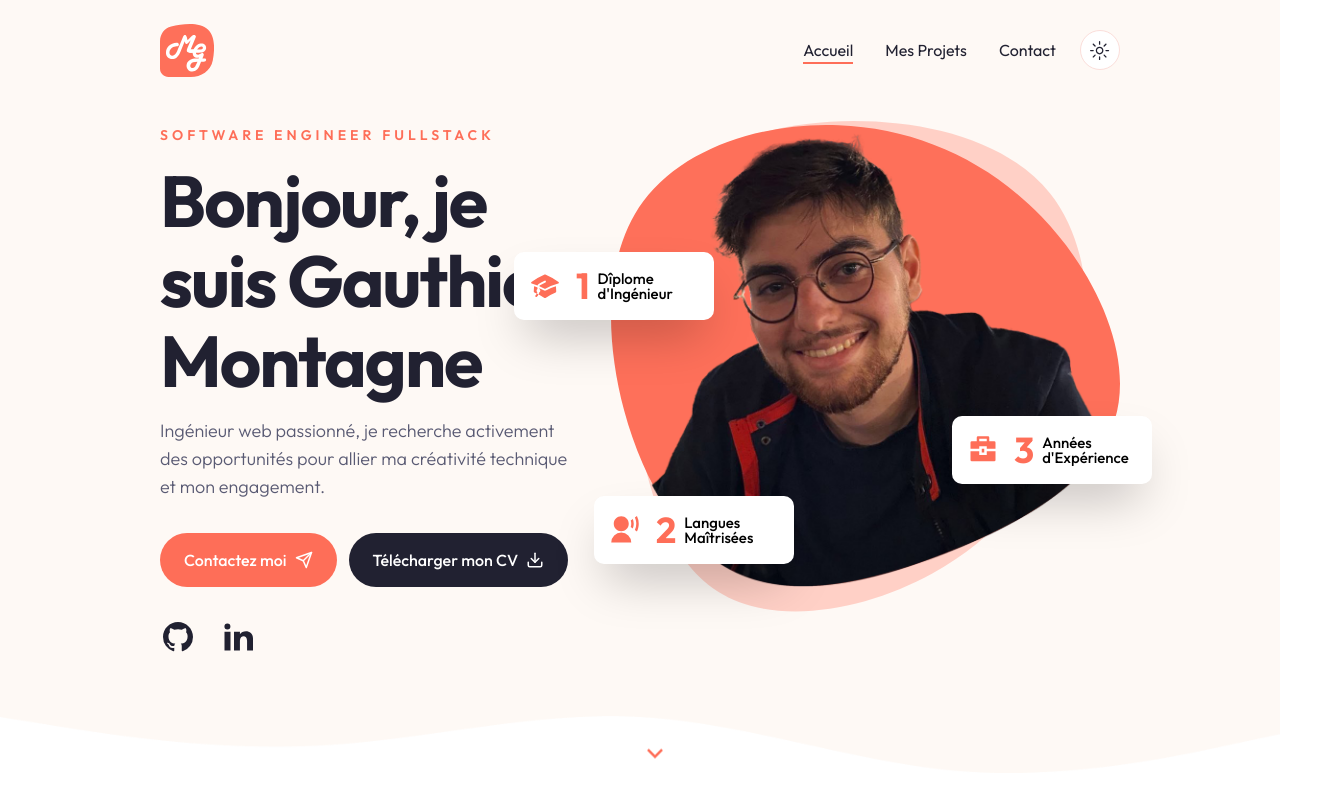
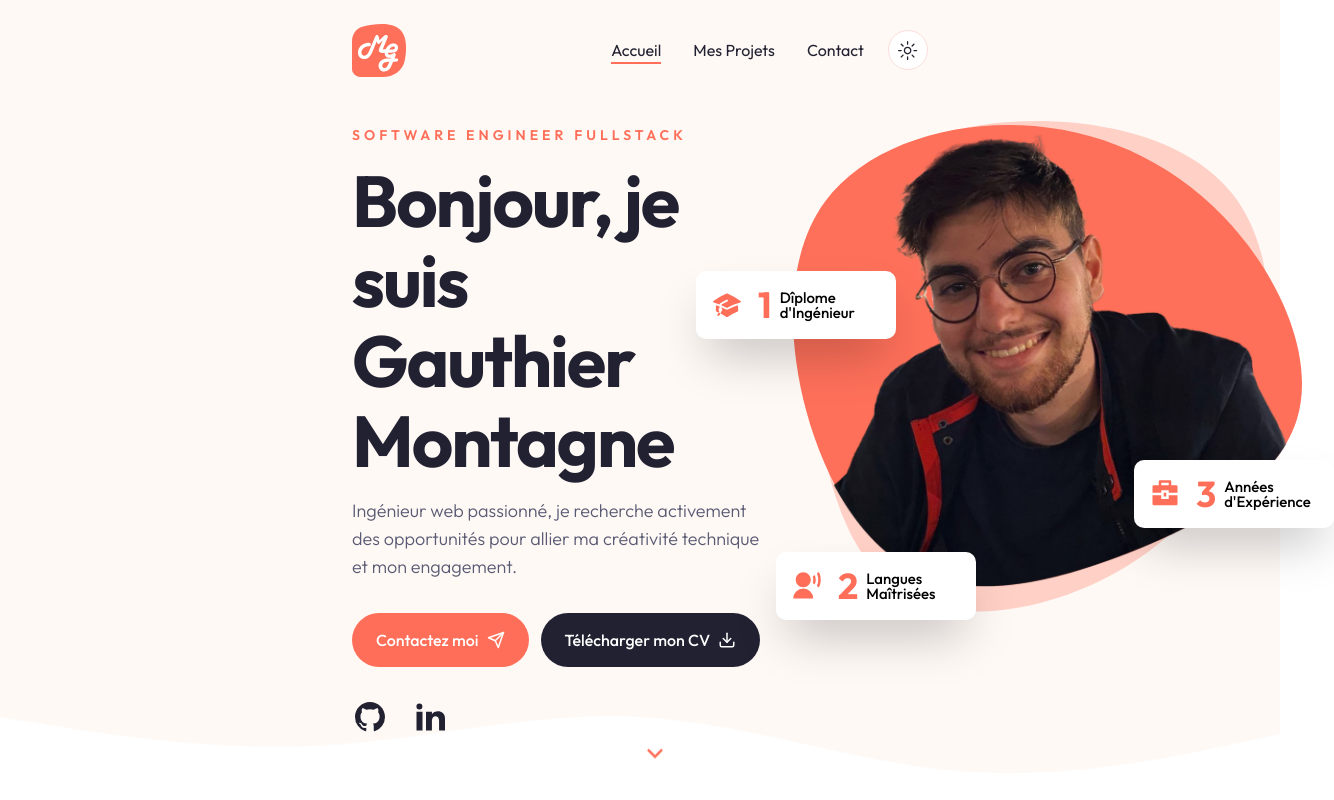
Before and after one commit to Onijjam/portfolio-web-v1, a Next.js app: page / in a window 1280 px wide. Shown: the top 800 px of the page, 1334 px wide, since content can reach past the window. Built offline with nearby package versions, Linux system fonts and the light colour scheme.

Commit message:
Update : Modification du container tailwind pour une meilleure gestion des devices

```diff
--- a/components/Work.jsx
+++ b/components/Work.jsx
@@ -41,7 +41,7 @@ const Work = () => {
                     </Link>
                 </div>
                 {/*Slider*/}
-                <div className={'xl:max-w-[1000px] xl:absolute right-0 top-0'}>
+                <div className={'xl:max-w-[900px] xl:absolute right-0 top-0'}>
                     <Swiper className={'h-[480px]'} slidesPerView={1} breakpoints={{640: {
                         slidesPerView: 2
                         }
--- a/tailwind.config.js
+++ b/tailwind.config.js
@@ -14,7 +14,7 @@ module.exports = {
       screens: {
         "sm": "640px",
         "md": "7680px",
-        "lg": "1024px",
+        "lg": "1320px",
         "xl": "1400px",
       },
     },
```
